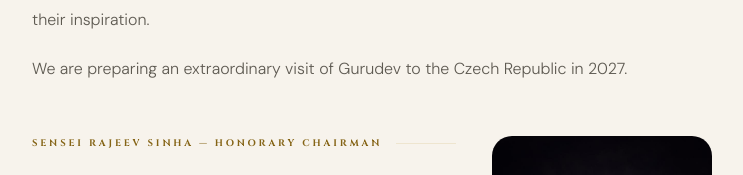
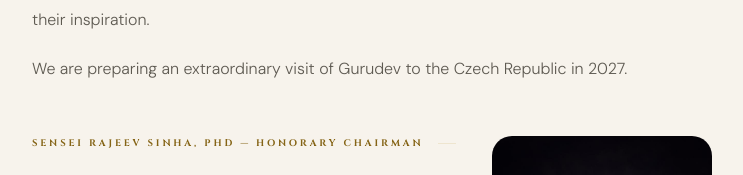
Before and after one commit to kocandrle69/zero-balance-next, a Next.js app: page /about in a window 1280 px wide. Shown: the part 1263-1438 px from the top of the page, without its empty margins (268-1011 px from the left). Built offline with nearby package versions, Linux system fonts and the light colour scheme; no server answers.

Commit message:
feat: add PhD credential to Sensei Rajeev Sinha in official name listings
Founders/officers card in FoundingArticle.tsx and the About page's
Sensei section header + portrait alt text, across cs/en/hi. Left
flowing-prose mentions and the journal discourse pieces unchanged.

```diff
--- a/src/app/about/AboutContent.tsx
+++ b/src/app/about/AboutContent.tsx
@@ -33,7 +33,7 @@ const CONTENT = {
     pavlinaP1: 'Co-founding member of Zero Balance Society. She brings a sense of beauty, creativity and artistic sensibility to the association\'s work; she is a painter and supports the cultural and artistic dimension of our activities.',
     pavelHead: 'Pavel Znamenáček — Co-founding Member',
     pavelP1: 'Co-founding member of Zero Balance Society. An accomplished karateka and coach, dedicated to working with young people for over 30 years, leading a successful karate club. It was through his club that the founders of the association first met Sensei Rajeev Sinha more than twenty years ago. Within the association he focuses primarily on organisational and technical matters.',
-    senseiHead: 'Sensei Rajeev Sinha — Honorary Chairman',
+    senseiHead: 'Sensei Rajeev Sinha, PhD — Honorary Chairman',
     senseiP1: 'Sensei Rajeev Sinha has accepted the Honorary Chairmanship of Zero Balance Society. His presence is a foundational pillar of our association — rooted in more than twenty years of personal guidance, deep spiritual practice and living immersion in the original Indian yogic tradition.',
     senseiP2: 'Sensei Rajeev Sinha is a yogi and teacher of original Indian yoga, in particular Tantra Kriya Yoga. For the founders and members of Zero Balance Society, he has been a long-standing teacher and guide — transmitting not only knowledge, but above all the lived experience of practice, discipline and inner transformation. He is among the first disciples of Gurudev Shri Karauli Shankar Mahadev Ji, and it is through him that a living connection with Gurudev, the ashram and the spiritual lineage from which Zero Balance Society draws its work has opened for us. This lineage flows from the teachings of Shri Radharaman Ji Mishra and, at its deeper roots, reaches back to the legacy of Mahavatar Babaji.',
     senseiP3: 'For European students, Sensei Rajeev Sinha serves as a bridge between the authentic Indian spiritual tradition and the contemporary Western world. Through his guidance, our work is not merely a cultural or educational project — it is rooted in a living tradition transmitted personally, through practice and direct experience. Through his Wisdom of India video lesson series, he makes the depth of Indian philosophy, yoga and spiritual practice accessible, practical and naturally applicable to the contemporary European seeker. His role in Zero Balance Society is therefore not merely honorary, but profoundly defining: he helps maintain the direction, depth and fidelity to the tradition on which the association stands.',
@@ -74,7 +74,7 @@ const CONTENT = {
     pavlinaP1: 'Spoluzakládající členka Zero Balance Society. Do činnosti spolku přináší cit pro krásu, tvořivost a výtvarné vnímání; věnuje se malbě a podporuje kulturní a umělecký rozměr našich aktivit.',
     pavelHead: 'Pavel Znamenáček — Spoluzakládající člen',
     pavelP1: 'Spoluzakládající člen Zero Balance Society. Vynikající karatista a trenér, který se více než 30 let věnuje práci s mládeží a vede úspěšný oddíl karate. Právě díky jeho oddílu se zakladatelé spolku před více než 20 lety poprvé setkali se Senseiem Rajeevem Sinhou. Ve spolku se podílí především na organizačních a technických záležitostech.',
-    senseiHead: 'Sensei Rajeev Sinha — čestný předseda',
+    senseiHead: 'Sensei Rajeev Sinha, PhD — čestný předseda',
     senseiP1: 'Sensei Rajeev Sinha přijal čestné předsednictví Zero Balance Society. Jeho přítomnost je pro náš spolek zásadní oporou – vychází z více než dvaceti let osobního vedení, hluboké duchovní praxe a živého zakotvení v původní indické jógové tradici.',
     senseiP2: 'Sensei Rajeev Sinha je jogín a učitel původní indické jógy, zejména Tantra Kriya Yogy. Pro zakladatele a členy Zero Balance Society je dlouhodobým učitelem a průvodcem, který předává nejen poznání, ale především zkušenost praxe, disciplíny a vnitřní proměny. Patří k prvním žákům Gurudeva Shri Karauli Shankar Mahadev Ji a právě skrze něj se pro nás otevírá živé spojení s Gurudevem, ášramem i duchovní linií, z níž činnost Zero Balance Society vyrůstá. Tato linie se odvíjí od učení Shri Radharaman Ji Mishra a svými hlubšími kořeny sahá k odkazu Mahavatara Babajiho.',
     senseiP3: 'Pro evropské žáky představuje Sensei Rajeev Sinha most mezi autentickou indickou duchovní tradicí a současným západním prostředím. Díky jeho vedení není naše práce pouze kulturním nebo vzdělávacím projektem, ale navazuje na živou tradici, která se předává osobně, skrze praxi a přímou zkušenost. Prostřednictvím série videolekcí Moudrost Indie zpřístupňuje hloubku indické filozofie, jógy a duchovní praxe způsobem, který je srozumitelný, praktický a přirozeně použitelný i pro současného evropského člověka. Jeho role v Zero Balance Society proto není pouze čestná, ale bytostně určující: pomáhá udržovat směr, hloubku a věrnost tradici, na níž spolek stojí.',
@@ -115,7 +115,7 @@ const CONTENT = {
     pavlinaP1: 'Zero Balance Society की सह-संस्थापक सदस्या। वे संस्था के कार्य में सौंदर्यबोध, रचनात्मकता और कलात्मक दृष्टि लाती हैं; वे एक चित्रकार हैं और हमारी गतिविधियों के सांस्कृतिक एवं कलात्मक आयाम का समर्थन करती हैं।',
     pavelHead: 'Pavel Znamenáček — सह-संस्थापक सदस्य',
     pavelP1: 'Zero Balance Society के सह-संस्थापक सदस्य। एक कुशल कराटे खिलाड़ी और प्रशिक्षक, जो 30 से अधिक वर्षों से युवाओं के साथ कार्य करते हुए एक सफल कराटे क्लब का नेतृत्व करते हैं। उन्हीं के क्लब के माध्यम से संस्था के संस्थापकों की बीस से अधिक वर्ष पहले सेंसेई राजीव सिन्हा से पहली मुलाकात हुई। संस्था में वे मुख्यतः संगठनात्मक और तकनीकी मामलों में योगदान करते हैं।',
-    senseiHead: 'सेंसेई राजीव सिन्हा — मानद अध्यक्ष',
+    senseiHead: 'सेंसेई राजीव सिन्हा, PhD — मानद अध्यक्ष',
     senseiP1: 'सेंसेई राजीव सिन्हा ने Zero Balance Society का मानद अध्यक्ष पद स्वीकार किया है। हमारी संस्था के लिए उनकी उपस्थिति एक मूलभूत आधार है — जो बीस से अधिक वर्षों के व्यक्तिगत मार्गदर्शन, गहन आध्यात्मिक साधना और मूल भारतीय योग परंपरा में जीवंत निहितता से उपजी है।',
     senseiP2: 'सेंसेई राजीव सिन्हा मूल भारतीय योग, विशेष रूप से तंत्र क्रिया योग के एक योगी और शिक्षक हैं। Zero Balance Society के संस्थापकों और सदस्यों के लिए वे एक दीर्घकालिक शिक्षक और मार्गदर्शक रहे हैं — जो केवल ज्ञान नहीं, बल्कि सबसे बढ़कर साधना, अनुशासन और आंतरिक रूपांतरण का जीवंत अनुभव प्रदान करते हैं। वे गुरुदेव श्री काराउली शंकर महादेव जी के प्रथम शिष्यों में से हैं, और उन्हीं के माध्यम से हमारे लिए गुरुदेव, आश्रम और उस आध्यात्मिक परंपरा से जीवंत संबंध खुला है जिससे Zero Balance Society की गतिविधियाँ उत्पन्न होती हैं। यह परंपरा श्री राधारमण जी मिश्र की शिक्षाओं से प्रवाहित होती है और अपनी गहरी जड़ों में महावतार बाबाजी की विरासत तक पहुँचती है।',
     senseiP3: 'यूरोपीय साधकों के लिए सेंसेई राजीव सिन्हा प्रामाणिक भारतीय आध्यात्मिक परंपरा और समकालीन पश्चिमी जगत के बीच एक सेतु हैं। उनके मार्गदर्शन से हमारा कार्य केवल सांस्कृतिक या शैक्षिक परियोजना नहीं रहता — यह एक जीवंत परंपरा से जुड़ा है जो व्यक्तिगत रूप से, साधना और प्रत्यक्ष अनुभव के माध्यम से प्रवाहित होती है। अपनी वीडियो श्रृंखला भारत की प्रज्ञा के माध्यम से वे भारतीय दर्शन, योग और आध्यात्मिक साधना की गहराई को ऐसे रूप में प्रस्तुत करते हैं जो सुगम, व्यावहारिक और समकालीन यूरोपीय साधक के लिए स्वाभाविक रूप से उपयोगी है। Zero Balance Society में उनकी भूमिका इसलिए केवल सम्मानजनक नहीं, बल्कि मूलभूत रूप से निर्धारक है: वे उस परंपरा की दिशा, गहराई और निष्ठा बनाए रखने में सहायता करते हैं जिस पर संस्था टिकी है।',
@@ -174,7 +174,7 @@ export default function AboutContent() {
 
           <section className={`${styles.section} ${styles.personFloat} ${styles.personFloatReverse}`}>
             <div className={styles.personImg}>
-              <img src="/images/Sensei4.jpg" alt="Sensei Rajeev Sinha" style={{ objectPosition: 'center 15%' }} />
+              <img src="/images/Sensei4.jpg" alt="Sensei Rajeev Sinha, PhD" style={{ objectPosition: 'center 15%' }} />
             </div>
             <h2 className={styles.sectionHead}>{C.senseiHead}</h2>
             <p>{C.senseiP1}</p>
--- a/src/app/journal/posts/FoundingArticle.tsx
+++ b/src/app/journal/posts/FoundingArticle.tsx
@@ -45,7 +45,7 @@ const CONTENT = {
       oprávněn jednat jménem spolku samostatně.`,
 
     members: [
-      { role: 'Čestný předseda spolku', name: 'Sensei Rajeev Sinha', bio: 'Čestný předseda Zero Balance Society, jogínský mistr a učitel Tantra Kriya Yogy s žáky po celém světě. Členy spolku již více než dvacet let osobně vede v praxi původní indické duchovní tradice.', photo: '/images/Sensei4.jpg', imgPos: 'center 15%', email: 'senseirajeev@icloud.com' },
+      { role: 'Čestný předseda spolku', name: 'Sensei Rajeev Sinha, PhD', bio: 'Čestný předseda Zero Balance Society, jogínský mistr a učitel Tantra Kriya Yogy s žáky po celém světě. Členy spolku již více než dvacet let osobně vede v praxi původní indické duchovní tradice.', photo: '/images/Sensei4.jpg', imgPos: 'center 15%', email: 'senseirajeev@icloud.com' },
       { role: 'Předseda spolku', name: 'Jan Kočandrle', bio: 'Zakladatel a předseda Zero Balance Society. Podílí se na rozvoji činnosti spolku, jeho kulturní misi a na vytváření prostoru pro setkávání, studium a sdílení indických duchovních tradic.', photo: '/images/Jan_ashram.jpg', imgPos: 'center 20%', email: 'jan@zero-balance.org' },
       { role: 'Místopředseda spolku', name: 'PhDr. Jiří Kočandrle', bio: 'Místopředseda Zero Balance Society. Věnuje se komunikaci, vztahům s veřejností a rozvoji kulturní mise spolku. Podílí se na předávání jogínské praxe a podpoře studia indických duchovních tradic.', photo: '/images/Jirka_ashram.jpg', imgPos: 'center 20%', email: 'jiri@zero-balance.org' },
       { role: 'Místopředseda spolku', name: 'Ing. František Filouš', bio: 'Místopředseda spolku. Věnuje se legislativním a technickým záležitostem a podílí se na praktickém fungování Zero Balance Society.', photo: '/images/Franta_ashram.jpg', imgPos: 'center 20%' },
@@ -105,7 +105,7 @@ const CONTENT = {
       is the chairman, who is authorised to act on behalf of the association independently.`,
 
     members: [
-      { role: 'Honorary Chairman', name: 'Sensei Rajeev Sinha', bio: 'Honorary Chairman of Zero Balance Society, a yogic master and teacher of Tantra Kriya Yoga with students around the world. He has personally guided members of the association in the practice of the original Indian spiritual tradition for over twenty years.', photo: '/images/Sensei4.jpg', imgPos: 'center 15%', email: 'senseirajeev@icloud.com' },
+      { role: 'Honorary Chairman', name: 'Sensei Rajeev Sinha, PhD', bio: 'Honorary Chairman of Zero Balance Society, a yogic master and teacher of Tantra Kriya Yoga with students around the world. He has personally guided members of the association in the practice of the original Indian spiritual tradition for over twenty years.', photo: '/images/Sensei4.jpg', imgPos: 'center 15%', email: 'senseirajeev@icloud.com' },
       { role: 'Chairman', name: 'Jan Kočandrle', bio: 'Founder and Chairman of Zero Balance Society. He contributes to the development of the association\'s activities, its cultural mission and the creation of spaces for gathering, study and sharing of Indian spiritual traditions.', photo: '/images/Jan_ashram.jpg', imgPos: 'center 20%', email: 'jan@zero-balance.org' },
       { role: 'Vice-Chairman', name: 'PhDr. Jiří Kočandrle', bio: 'Vice-Chairman of Zero Balance Society. He focuses on communication, public relations and the development of the association\'s cultural mission, and contributes to the transmission of yogic practice and the study of Indian spiritual traditions.', photo: '/images/Jirka_ashram.jpg', imgPos: 'center 20%', email: 'jiri@zero-balance.org' },
       { role: 'Vice-Chairman', name: 'Ing. František Filouš', bio: 'Vice-Chairman of the association. He handles legislative and technical matters and contributes to the practical functioning of Zero Balance Society.', photo: '/images/Franta_ashram.jpg', imgPos: 'center 20%' },
@@ -163,7 +163,7 @@ const CONTENT = {
       संस्था की ओर से स्वतंत्र रूप से कार्य कर सकते हैं।`,
 
     members: [
-      { role: 'मानद अध्यक्ष', name: 'Sensei Rajeev Sinha', bio: 'Zero Balance Society के मानद अध्यक्ष, एक योगाचार्य और तंत्र क्रिया योग के शिक्षक, जिनके शिष्य पूरी दुनिया में हैं। वे संस्था के सदस्यों को बीस से अधिक वर्षों से मूल भारतीय आध्यात्मिक परंपरा की साधना में व्यक्तिगत रूप से मार्गदर्शन करते आए हैं।', photo: '/images/Sensei4.jpg', imgPos: 'center 15%', email: 'senseirajeev@icloud.com' },
+      { role: 'मानद अध्यक्ष', name: 'Sensei Rajeev Sinha, PhD', bio: 'Zero Balance Society के मानद अध्यक्ष, एक योगाचार्य और तंत्र क्रिया योग के शिक्षक, जिनके शिष्य पूरी दुनिया में हैं। वे संस्था के सदस्यों को बीस से अधिक वर्षों से मूल भारतीय आध्यात्मिक परंपरा की साधना में व्यक्तिगत रूप से मार्गदर्शन करते आए हैं।', photo: '/images/Sensei4.jpg', imgPos: 'center 15%', email: 'senseirajeev@icloud.com' },
       { role: 'अध्यक्ष', name: 'Jan Kočandrle', bio: 'Zero Balance Society के संस्थापक और अध्यक्ष। वे संस्था की गतिविधियों, उसकी सांस्कृतिक मिशन और भारतीय आध्यात्मिक परंपराओं के मिलन, अध्ययन व साझाकरण के लिए स्थान निर्माण में योगदान करते हैं।', photo: '/images/Jan_ashram.jpg', imgPos: 'center 20%', email: 'jan@zero-balance.org' },
       { role: 'उपाध्यक्ष', name: 'PhDr. Jiří Kočandrle', bio: 'Zero Balance Society के उपाध्यक्ष। वे संचार, जनसंपर्क और संस्था की सांस्कृतिक मिशन के विकास पर ध्यान देते हैं, और योगाभ्यास के प्रसार तथा भारतीय आध्यात्मिक परंपराओं के अध्ययन में सहयोग करते हैं।', photo: '/images/Jirka_ashram.jpg', imgPos: 'center 20%', email: 'jiri@zero-balance.org' },
       { role: 'उपाध्यक्ष', name: 'Ing. František Filouš', bio: 'संस्था के उपाध्यक्ष। वे विधायी और तकनीकी मामलों को संभालते हैं और Zero Balance Society के व्यावहारिक संचालन में योगदान करते हैं।', photo: '/images/Franta_ashram.jpg', imgPos: 'center 20%' },
```
